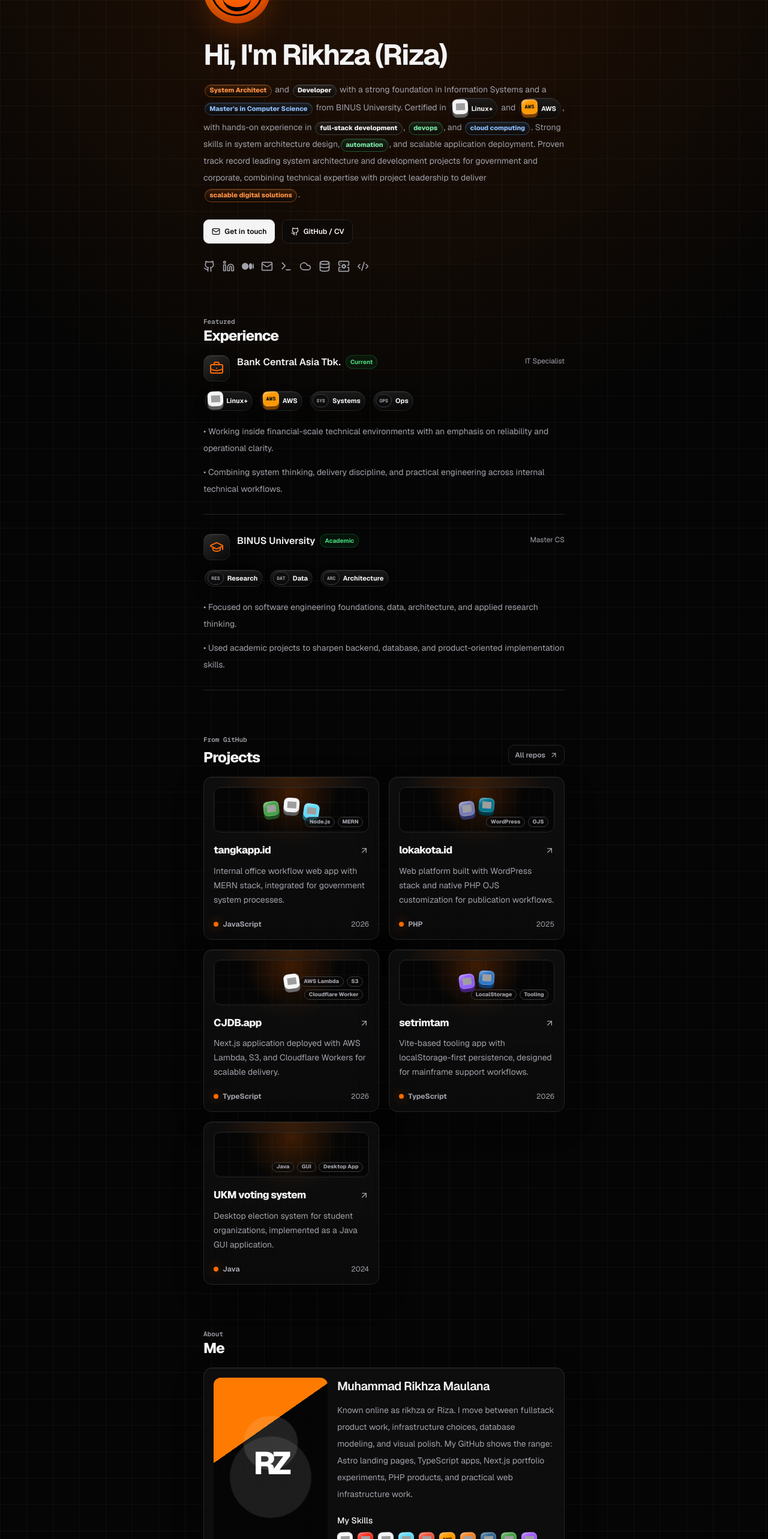
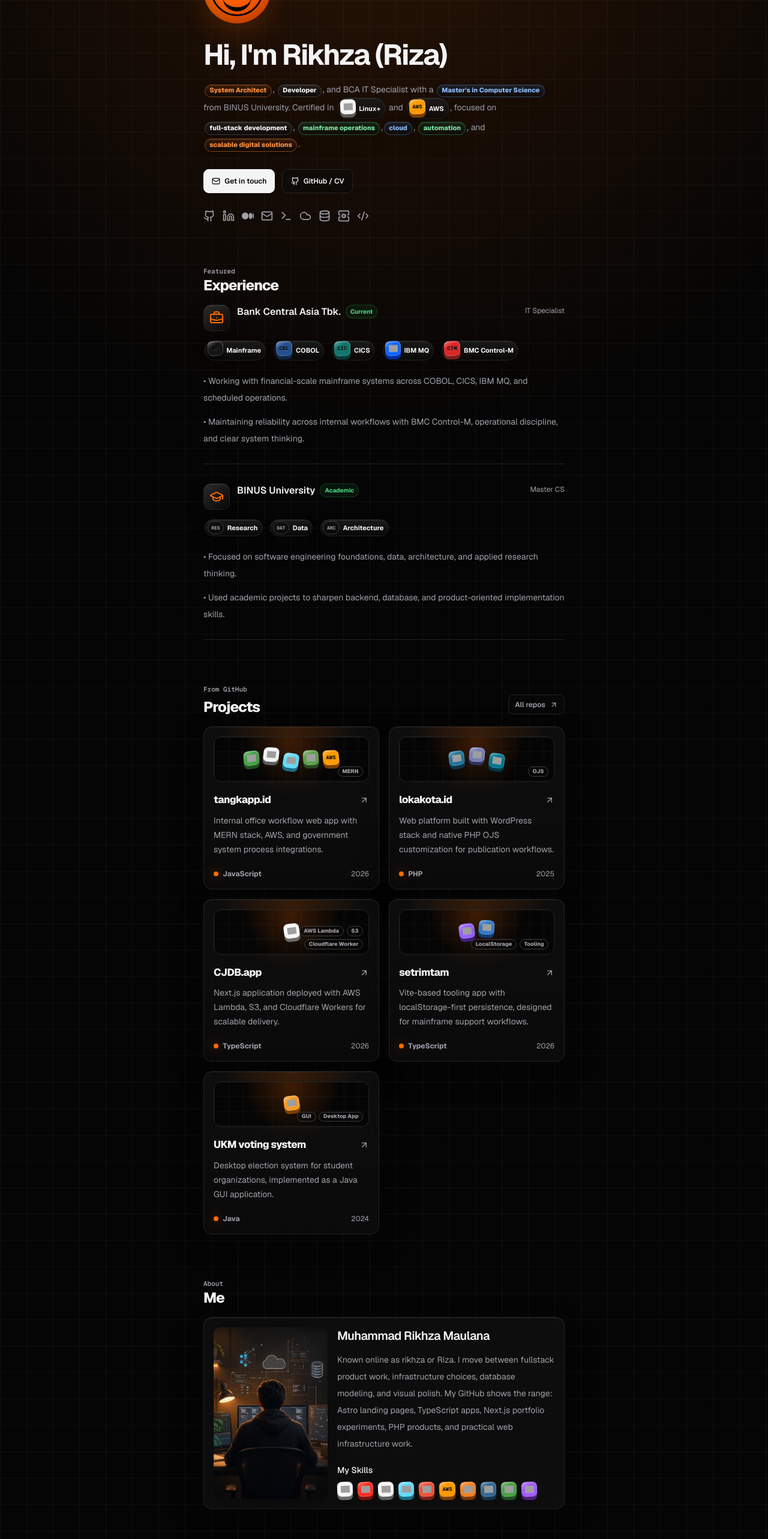
Before and after one commit to rikhza/za-portfolio, a React (Vite) app: page / in a window 1280 px wide. Shown: the part 220-2786 px from the top of the page at 60% size. Built offline with nearby package versions, Linux system fonts and the light colour scheme; grey boxes are pictures that could not be loaded.

Commit message:
feat: update professional profile with mainframe experience and add workspace imagery

```diff
--- a/src/App.tsx
+++ b/src/App.tsx
@@ -30,8 +30,8 @@ const repoProjects: RepoProject[] = [
 	{
 		name: "tangkapp.id",
 		description:
-			"Internal office workflow web app with MERN stack, integrated for government system processes.",
-		stack: ["MongoDB", "Express", "React", "Node.js", "MERN"],
+			"Internal office workflow web app with MERN stack, AWS, and government system process integrations.",
+		stack: ["MongoDB", "Express", "React", "Node.js", "AWS", "MERN"],
 		language: "JavaScript",
 		updated: "2026",
 		url: "https://tangkapp.id",
@@ -80,10 +80,10 @@ const workItems = [
 		status: "Current",
 		meta: "IT Specialist",
 		points: [
-			"Working inside financial-scale technical environments with an emphasis on reliability and operational clarity.",
-			"Combining system thinking, delivery discipline, and practical engineering across internal technical workflows.",
+			"Working with financial-scale mainframe systems across COBOL, CICS, IBM MQ, and scheduled operations.",
+			"Maintaining reliability across internal workflows with BMC Control-M, operational discipline, and clear system thinking.",
 		],
-		stack: ["Linux+", "AWS", "Systems", "Ops"],
+		stack: ["Mainframe", "COBOL", "CICS", "IBM MQ", "BMC Control-M"],
 	},
 	{
 		title: "BINUS University",
@@ -176,7 +176,59 @@ const techTone: Record<
 		slug: "mysql",
 		iconColor: "ffffff",
 	},
-	AWS: { text: "AWS", bg: "#ff9900", shadow: "#7a3f00" },
+	AWS: {
+		text: "AWS",
+		bg: "#ff9900",
+		shadow: "#7a3f00",
+	},
+	"Node.js": {
+		text: "NO",
+		bg: "#5fa04e",
+		shadow: "#254a1f",
+		slug: "nodedotjs",
+		iconColor: "ffffff",
+	},
+	Java: {
+		text: "JV",
+		bg: "#f89820",
+		shadow: "#7a3f00",
+		slug: "openjdk",
+		iconColor: "050505",
+	},
+	WordPress: {
+		text: "WP",
+		bg: "#21759b",
+		shadow: "#0b3447",
+		slug: "wordpress",
+		iconColor: "ffffff",
+	},
+	Mainframe: {
+		text: "MF",
+		bg: "#151515",
+		shadow: "#050505",
+	},
+	COBOL: {
+		text: "CBL",
+		bg: "#244f8f",
+		shadow: "#102747",
+	},
+	CICS: {
+		text: "CIC",
+		bg: "#0f766e",
+		shadow: "#063d39",
+	},
+	"IBM MQ": {
+		text: "MQ",
+		bg: "#0f62fe",
+		shadow: "#002d9c",
+		slug: "ibm",
+		iconColor: "ffffff",
+	},
+	"BMC Control-M": {
+		text: "CTM",
+		bg: "#dc2626",
+		shadow: "#7f1d1d",
+	},
 	"Linux+": {
 		text: "L+",
 		bg: "#f4f4f4",
@@ -394,24 +446,18 @@ export default function App() {
 					</h1>
 
 					<p className="mt-5 text-sm leading-7 text-zinc-400">
-						<BioToken tone="orange">System Architect</BioToken> and{" "}
-						<BioToken>Developer</BioToken> with a strong foundation
-						in Information Systems and a{" "}
+						<BioToken tone="orange">System Architect</BioToken>,{" "}
+						<BioToken>Developer</BioToken>, and BCA IT Specialist
+						with a{" "}
 						<BioToken tone="blue">
 							Master&apos;s in Computer Science
 						</BioToken>{" "}
-						from BINUS University. Certified in{" "}
-						<TechPill name="Linux+" /> and <TechPill name="AWS" />,
-						with hands-on experience in{" "}
+						from BINUS University. Certified in <TechPill name="Linux+" />{" "}
+						and <TechPill name="AWS" />, focused on{" "}
 						<BioToken>full-stack development</BioToken>,{" "}
-						<BioToken tone="green">devops</BioToken>, and{" "}
-						<BioToken tone="blue">cloud computing</BioToken>. Strong
-						skills in system architecture design,
-						<BioToken tone="green">automation</BioToken>, and
-						scalable application deployment. Proven track record
-						leading system architecture and development projects for
-						government and corporate, combining technical expertise
-						with project leadership to deliver{" "}
+						<BioToken tone="green">mainframe operations</BioToken>,
+						<BioToken tone="blue">cloud</BioToken>,{" "}
+						<BioToken tone="green">automation</BioToken>, and{" "}
 						<BioToken tone="orange">
 							scalable digital solutions
 						</BioToken>
@@ -608,7 +654,11 @@ export default function App() {
 
 					<div className="about-panel mt-5">
 						<div className="about-photo">
-							<span>RZ</span>
+							<img
+								src="/about-rikhza-workspace.webp"
+								alt="Abstract technology workspace illustration for Rikhza"
+								loading="lazy"
+							/>
 						</div>
 						<div>
 							<h3 className="text-xl font-semibold tracking-[-0.03em] text-white">
--- a/src/index.css
+++ b/src/index.css
@@ -590,13 +590,18 @@ a {
 	overflow: hidden;
 	border-radius: 12px;
 	background:
-		radial-gradient(circle at 50% 38%, color-mix(in srgb, var(--foreground) 12%, transparent) 0 22%, transparent 23%),
-		radial-gradient(circle at 50% 58%, color-mix(in srgb, var(--foreground) 10%, transparent) 0 35%, transparent 36%),
-		linear-gradient(145deg, #ff7a00 0 34%, color-mix(in srgb, var(--background) 92%, black) 34% 100%);
-	color: white;
-	font-size: 3.3rem;
-	font-weight: 900;
-	letter-spacing: -0.12em;
+		linear-gradient(145deg, rgba(255, 255, 255, 0.08), transparent),
+		color-mix(in srgb, var(--background) 88%, black);
+	box-shadow:
+		inset 0 1px 0 rgba(255, 255, 255, 0.1),
+		0 14px 32px rgba(0, 0, 0, 0.2);
+}
+
+.about-photo img {
+	height: 100%;
+	width: 100%;
+	aspect-ratio: 1;
+	object-fit: cover;
 }
 
 .activity-grid {
```
Also changed, not shown: public/about-rikhza-workspace.webp (added).
